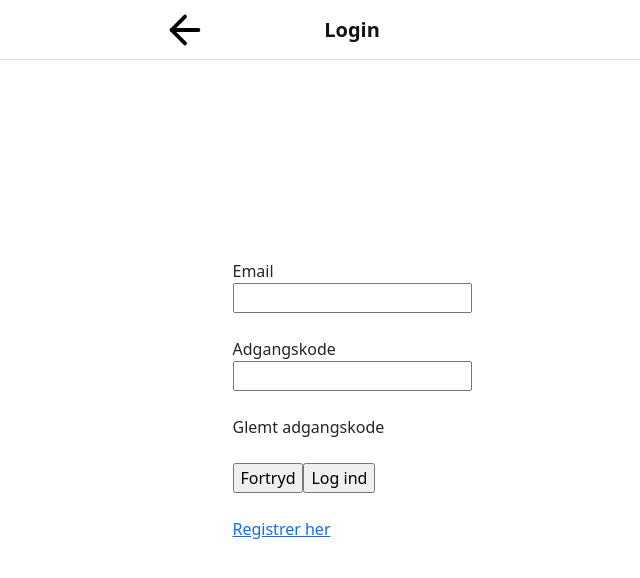
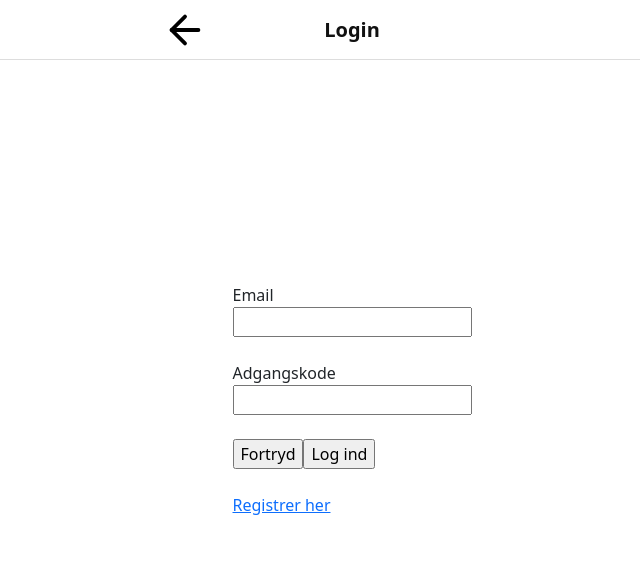
Before and after one commit to CharlineBennekou/Sir98Frontend, a React (Vite) app: page /login in a window 1280 px wide. Shown: the top 578 px of the page, without its empty margins (288-928 px from the left). Built offline with nearby package versions, Linux system fonts and the light colour scheme.

Commit message:
Removed "Forgot password"

```diff
--- a/src/components/users/Login.tsx
+++ b/src/components/users/Login.tsx
@@ -55,9 +55,6 @@ export class LoginComp extends React.Component {
                     <input type="text" id="password" name="password"/>
                     <br/>
                     <br/>
-                    <a>Glemt adgangskode</a>
-                    <br/>
-                    <br/>
                     <input type="submit" onClick={() => this.onSubmit()} value="Fortryd"/>
                     {this.state.submitted && <Navigate to="/" />}
 
```
